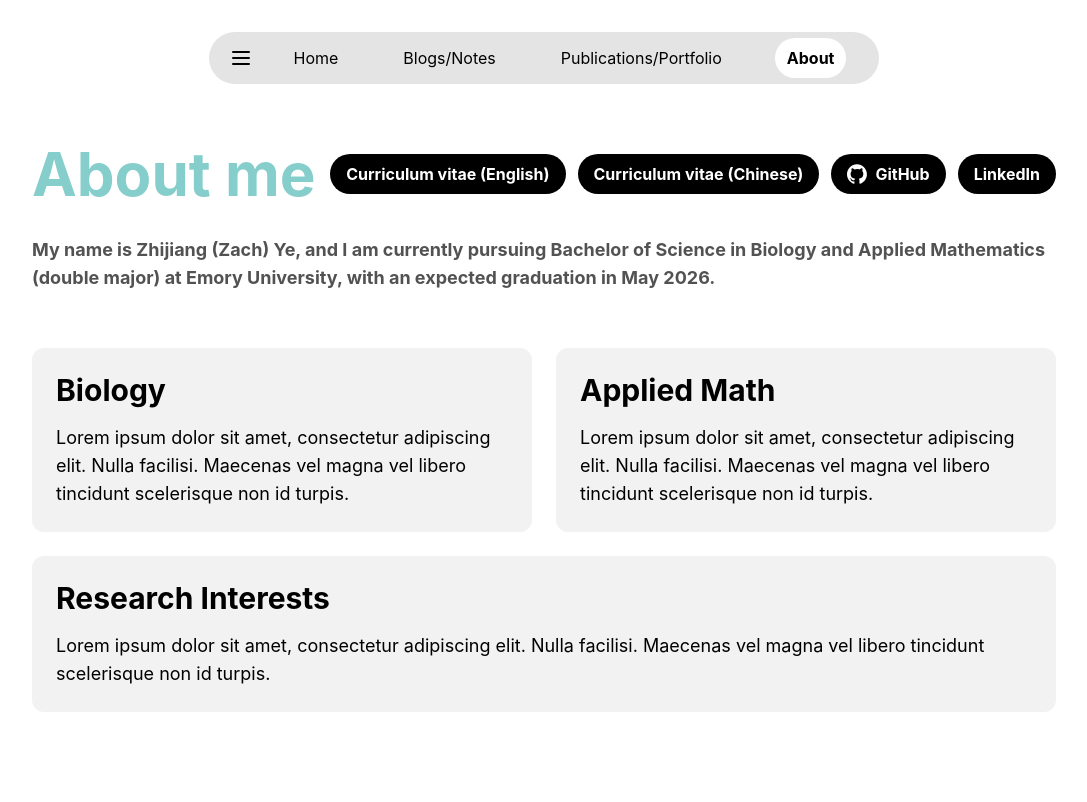
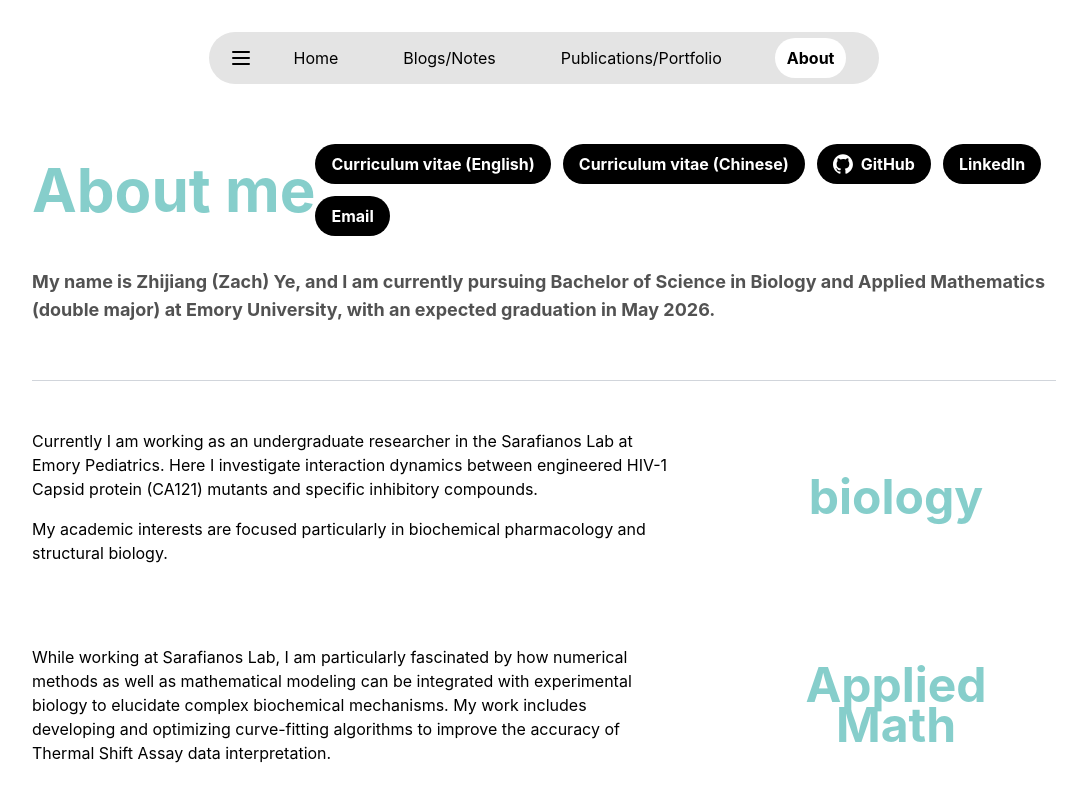
Before and after one commit to Chloriiin/zzzzzachye.github.io, a Next.js app: page /about in a window 1280 px wide. Shown: the top 802 px of the page, without its empty margins (96-1183 px from the left). Built offline with nearby package versions, Linux system fonts and the light colour scheme.

Commit message:
Update About page content and layout to match new design

```diff
--- a/src/app/about/page.tsx
+++ b/src/app/about/page.tsx
@@ -55,6 +55,12 @@ export default function About() {
               >
                 LinkedIn
               </a>
+              <a
+                href="mailto:zachye@emory.edu"
+                className="bg-black text-white px-4 py-2 rounded-full hover:bg-gray-800 transition-colors font-bold"
+              >
+                Email
+              </a>
             </div>
           </div>
 
@@ -63,29 +69,31 @@ export default function About() {
             Mathematics (double major) at Emory University, with an expected graduation in May 2026.
           </p>
 
-          <div className="grid grid-cols-1 md:grid-cols-2 gap-6 w-full mt-8">
-            <div className="bg-[#f2f2f2] p-6 rounded-xl">
-              <h2 className="text-3xl font-bold mb-4">Biology</h2>
-              <p className="text-lg">
-                Lorem ipsum dolor sit amet, consectetur adipiscing elit. Nulla facilisi.
-                Maecenas vel magna vel libero tincidunt scelerisque non id turpis.
+          <hr className="w-full border-gray-300 my-8" />
+
+          <div className="grid grid-cols-1 md:grid-cols-3 gap-8 w-full mt-4">
+            {/* Biology Section */}
+            <div className="md:col-span-2 pr-8">
+              <p className="text-base text-black mb-4">
+                Currently I am working as an undergraduate researcher in the Sarafianos Lab at Emory Pediatrics. Here I investigate interaction dynamics between engineered HIV-1 Capsid protein (CA121) mutants and specific inhibitory compounds.
+              </p>
+              <p className="text-base text-black">
+                My academic interests are focused particularly in biochemical pharmacology and structural biology.
               </p>
             </div>
+            <div className="flex items-start justify-start md:justify-center md:items-center">
+              <h2 className="text-5xl font-bold text-[#86CECB]">biology</h2>
+            </div>
 
-            <div className="bg-[#f2f2f2] p-6 rounded-xl">
-              <h2 className="text-3xl font-bold mb-4">Applied Math</h2>
-              <p className="text-lg">
-                Lorem ipsum dolor sit amet, consectetur adipiscing elit. Nulla facilisi.
-                Maecenas vel magna vel libero tincidunt scelerisque non id turpis.
+            {/* Applied Math Section */}
+            <div className="md:col-span-2 pr-8 pt-8 md:pt-12">
+              <p className="text-base text-black">
+                While working at Sarafianos Lab, I am particularly fascinated by how numerical methods as well as mathematical modeling can be integrated with experimental biology to elucidate complex biochemical mechanisms. My work includes developing and optimizing curve-fitting algorithms to improve the accuracy of Thermal Shift Assay data interpretation.
               </p>
             </div>
-
-            <div className="bg-[#f2f2f2] p-6 rounded-xl md:col-span-2">
-              <h2 className="text-3xl font-bold mb-4">Research Interests</h2>
-              <p className="text-lg">
-                Lorem ipsum dolor sit amet, consectetur adipiscing elit. Nulla facilisi.
-                Maecenas vel magna vel libero tincidunt scelerisque non id turpis.
-              </p>
+            <div className="flex flex-col items-start justify-start md:justify-center md:items-center pt-8 md:pt-12">
+              <h2 className="text-5xl font-bold text-[#86CECB]">Applied</h2>
+              <h2 className="text-5xl font-bold text-[#86CECB] -mt-2">Math</h2>
             </div>
           </div>
         </div>
```
